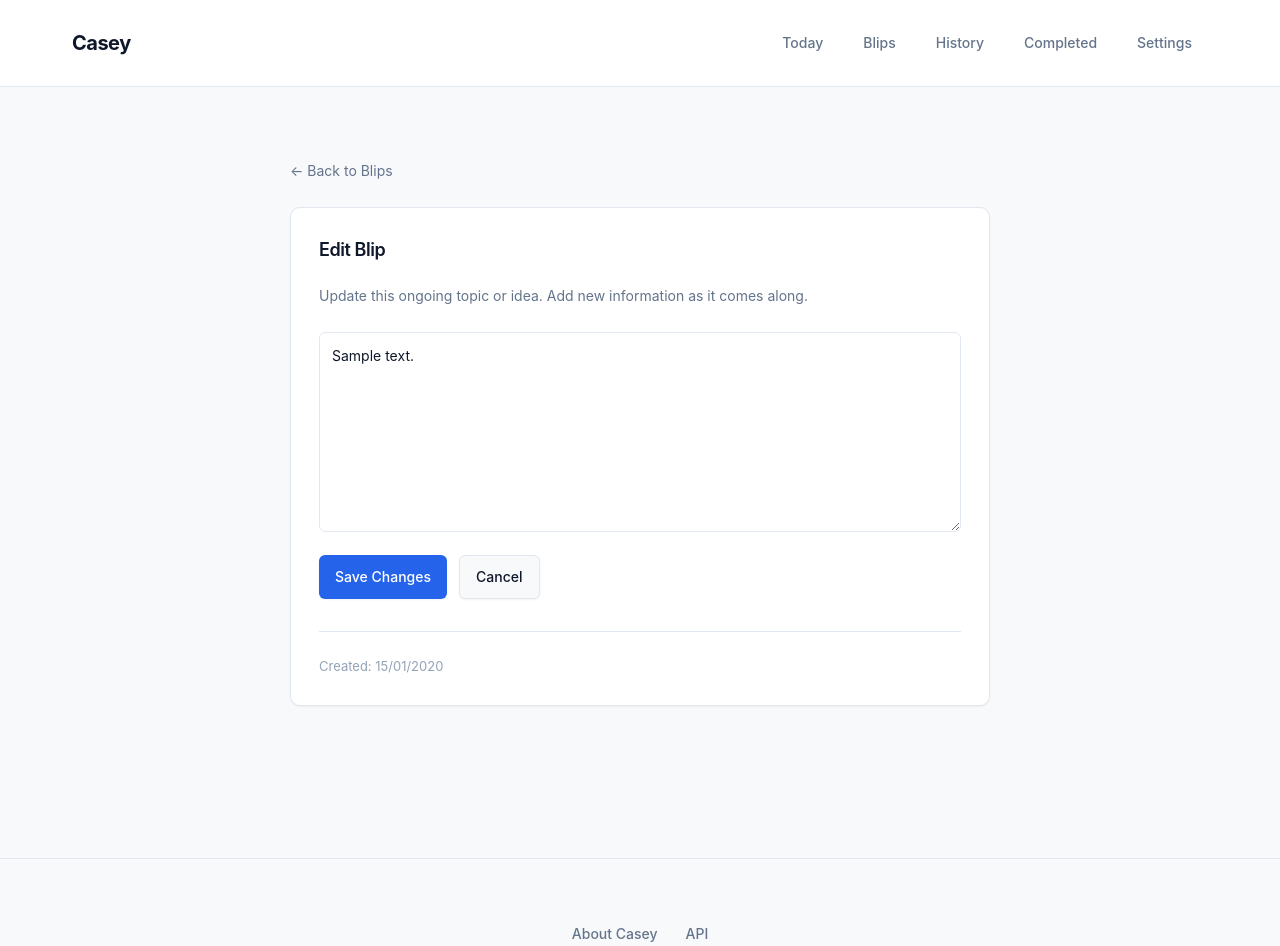
After one commit to dannymcc/casey, a Flask app: page /blips/1/edit in a window 1280 px wide. The commit adds this page. Shown: the top 946 px of the page. Run offline with Flask 3, Linux system fonts and the light colour scheme; tables that the repository leaves empty hold one stand-in row (values such as "Sample post").

Commit message:
Add blip editing functionality with updated_at tracking - blips are now updatable topics

```diff
--- a/app.py
+++ b/app.py
@@ -70,6 +70,7 @@ def init_db():
             id INTEGER PRIMARY KEY AUTOINCREMENT,
             content TEXT NOT NULL,
             created_at TIMESTAMP DEFAULT CURRENT_TIMESTAMP,
+            updated_at TIMESTAMP DEFAULT CURRENT_TIMESTAMP,
             last_surfaced TIMESTAMP,
             surface_count INTEGER DEFAULT 0
         );
@@ -82,6 +83,15 @@ def init_db():
             UNIQUE(journal_date, blip_id)
         );
     ''')
+
+    # Migration: Add updated_at column to blips if it doesn't exist
+    try:
+        db.execute('SELECT updated_at FROM blips LIMIT 1')
+    except:
+        db.execute('ALTER TABLE blips ADD COLUMN updated_at TIMESTAMP DEFAULT CURRENT_TIMESTAMP')
+        db.execute('UPDATE blips SET updated_at = created_at WHERE updated_at IS NULL')
+        db.commit()
+
     db.commit()
     db.close()
 
@@ -206,6 +216,28 @@ def add_blip():
         db.close()
 
     return redirect(url_for('blips_list'))
+
+@app.route('/blips/<int:blip_id>/edit', methods=['GET', 'POST'])
+def edit_blip(blip_id):
+    """Edit existing blip"""
+    db = get_db()
+
+    if request.method == 'POST':
+        content = request.form.get('content', '').strip()
+        if content:
+            db.execute('UPDATE blips SET content = ?, updated_at = ? WHERE id = ?',
+                      (content, datetime.now().isoformat(), blip_id))
+            db.commit()
+        db.close()
+        return redirect(url_for('blips_list'))
+
+    blip = db.execute('SELECT * FROM blips WHERE id = ?', (blip_id,)).fetchone()
+    db.close()
+
+    if not blip:
+        return redirect(url_for('blips_list'))
+
+    return render_template('edit_blip.html', blip=blip)
 
 @app.route('/blips/<int:blip_id>/delete', methods=['POST'])
 def delete_blip(blip_id):
--- a/templates/about.html
+++ b/templates/about.html
@@ -28,7 +28,7 @@
         <ul style="margin-bottom: 1.5rem; margin-left: 1.5rem; color: var(--text-secondary);">
             <li style="margin-bottom: 0.75rem;"><strong style="color: var(--text-primary);">Morning Journal</strong> — Start each day by clearing your head. Write freely about what's on your mind.</li>
             <li style="margin-bottom: 0.75rem;"><strong style="color: var(--text-primary);">Task Management</strong> — Simple, actionable tasks. No over-planning. Just what needs doing today.</li>
-            <li style="margin-bottom: 0.75rem;"><strong style="color: var(--text-primary);">Blips</strong> — Quick thoughts, ideas, or notes you capture on the fly. The system randomly surfaces a few each day to spark new connections and prevent good ideas from disappearing into the void.</li>
+            <li style="margin-bottom: 0.75rem;"><strong style="color: var(--text-primary);">Blips</strong> — Ongoing topics, questions, or ideas you're tracking. Add to them as new information comes along. The system randomly surfaces a few each day—a form of spaced repetition that keeps important themes alive without you having to remember to check them.</li>
         </ul>
 
         <p style="margin-bottom: 1.5rem;">
--- /dev/null
+++ b/templates/edit_blip.html
@@ -0,0 +1,36 @@
+{% extends "base.html" %}
+
+{% block title %}Edit Blip - Casey{% endblock %}
+
+{% block content %}
+<div style="max-width: 700px; margin: 0 auto;">
+    <div style="margin-bottom: 1.5rem;">
+        <a href="/blips" style="color: var(--text-secondary); text-decoration: none; font-size: 14px; display: inline-flex; align-items: center; gap: 0.5rem;">
+            ← Back to Blips
+        </a>
+    </div>
+
+    <div class="card">
+        <h2>Edit Blip</h2>
+
+        <p style="color: var(--text-secondary); margin-bottom: 1.5rem; line-height: 1.6; font-size: 14px;">
+            Update this ongoing topic or idea. Add new information as it comes along.
+        </p>
+
+        <form method="POST" action="/blips/{{ blip.id }}/edit">
+            <textarea name="content" rows="6" placeholder="Your ongoing thought, question, or topic..." required>{{ blip.content }}</textarea>
+            <div class="btn-group">
+                <button type="submit">Save Changes</button>
+                <a href="/blips" class="btn btn-secondary" style="display: inline-block; text-align: center;">Cancel</a>
+            </div>
+        </form>
+
+        <div style="margin-top: 2rem; padding-top: 1.5rem; border-top: 1px solid var(--border); font-size: 13px; color: var(--text-muted);">
+            Created: {{ blip.created_at | uk_date }}
+            {% if blip.updated_at and blip.updated_at != blip.created_at %}
+            <br>Last updated: {{ blip.updated_at | uk_date }}
+            {% endif %}
+        </div>
+    </div>
+</div>
+{% endblock %}
```
Also changed, not shown: templates/blips.html (+13 -6 lines).
